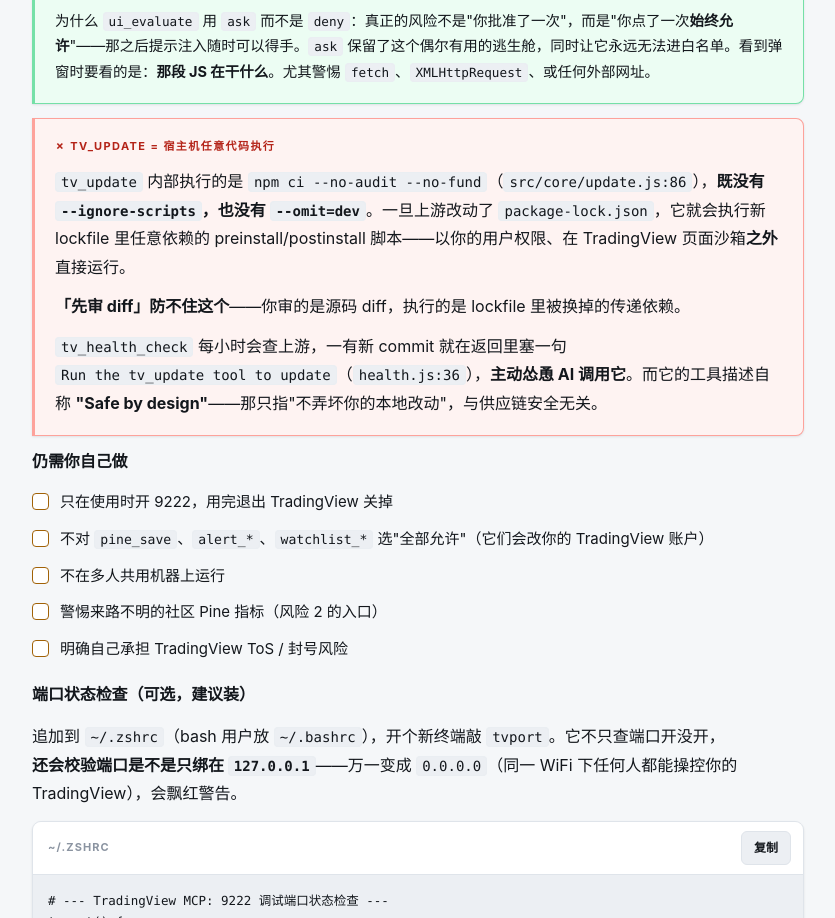
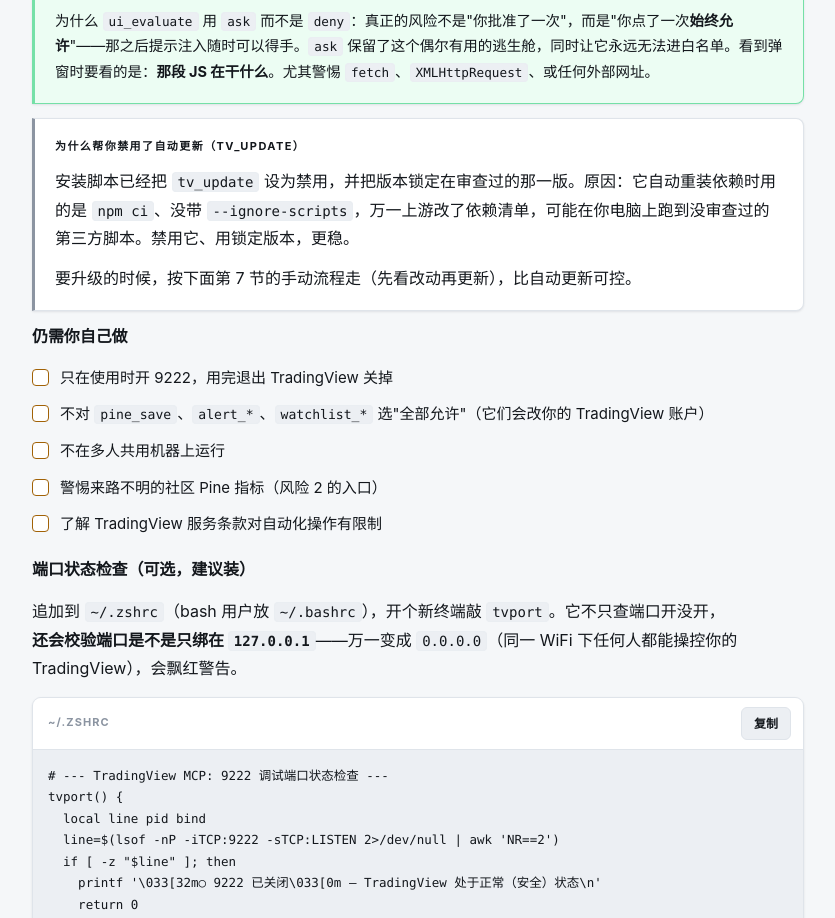
Before and after one commit to newbeosisyphus-cmyk/claude-tradingview, a plain HTML site: page index.html in a window 1280 px wide. Shown: the part 3384-4302 px from the top of the page, without its empty margins (222-1057 px from the left). Drawn offline with Linux system fonts and the light colour scheme.

Commit message:
Add files via upload

```diff
--- a/index.html
+++ b/index.html
@@ -529,11 +529,10 @@ node src/cli/index.js screenshot -r chart</pre></div>
       <p style="font-size:14.5px">为什么 <code>ui_evaluate</code> 用 <code>ask</code> 而不是 <code>deny</code>：真正的风险不是"你批准了一次"，而是"你点了一次<strong>始终允许</strong>"——那之后提示注入随时可以得手。<code>ask</code> 保留了这个偶尔有用的逃生舱，同时让它永远无法进白名单。看到弹窗时要看的是：<strong>那段 JS 在干什么</strong>。尤其警惕 <code>fetch</code>、<code>XMLHttpRequest</code>、或任何外部网址。</p>
     </div>
 
-    <div class="box crit">
-      <div class="box-t">✗ tv_update = 宿主机任意代码执行</div>
-      <p><code>tv_update</code> 内部执行的是 <code>npm ci --no-audit --no-fund</code>（<code>src/core/update.js:86</code>），<strong>既没有 <code>--ignore-scripts</code>，也没有 <code>--omit=dev</code></strong>。一旦上游改动了 <code>package-lock.json</code>，它就会执行新 lockfile 里任意依赖的 preinstall/postinstall 脚本——以你的用户权限、在 TradingView 页面沙箱<strong>之外</strong>直接运行。</p>
-      <p><strong>「先审 diff」防不住这个</strong>——你审的是源码 diff，执行的是 lockfile 里被换掉的传递依赖。</p>
-      <p><code>tv_health_check</code> 每小时会查上游，一有新 commit 就在返回里塞一句 <code>Run the tv_update tool to update</code>（<code>health.js:36</code>），<strong>主动怂恿 AI 调用它</strong>。而它的工具描述自称 <strong>"Safe by design"</strong>——那只指"不弄坏你的本地改动"，与供应链安全无关。</p>
+    <div class="box">
+      <div class="box-t">为什么帮你禁用了自动更新（tv_update）</div>
+      <p>安装脚本已经把 <code>tv_update</code> 设为禁用，并把版本锁定在审查过的那一版。原因：它自动重装依赖时用的是 <code>npm ci</code>、没带 <code>--ignore-scripts</code>，万一上游改了依赖清单，可能在你电脑上跑到没审查过的第三方脚本。禁用它、用锁定版本，更稳。</p>
+      <p>要升级的时候，按下面第 7 节的手动流程走（先看改动再更新），比自动更新可控。</p>
     </div>
 
     <h3>仍需你自己做</h3>
@@ -542,7 +541,7 @@ node src/cli/index.js screenshot -r chart</pre></div>
       <li><span class="mk"></span><span>不对 <code>pine_save</code>、<code>alert_*</code>、<code>watchlist_*</code> 选"全部允许"（它们会改你的 TradingView 账户）</span></li>
       <li><span class="mk"></span><span>不在多人共用机器上运行</span></li>
       <li><span class="mk"></span><span>警惕来路不明的社区 Pine 指标（风险 2 的入口）</span></li>
-      <li><span class="mk"></span><span>明确自己承担 TradingView ToS / 封号风险</span></li>
+      <li><span class="mk"></span><span>了解 TradingView 服务条款对自动化操作有限制</span></li>
     </ul>
 
     <h3 style="margin-top:6px">端口状态检查（可选，建议装）</h3>
```
